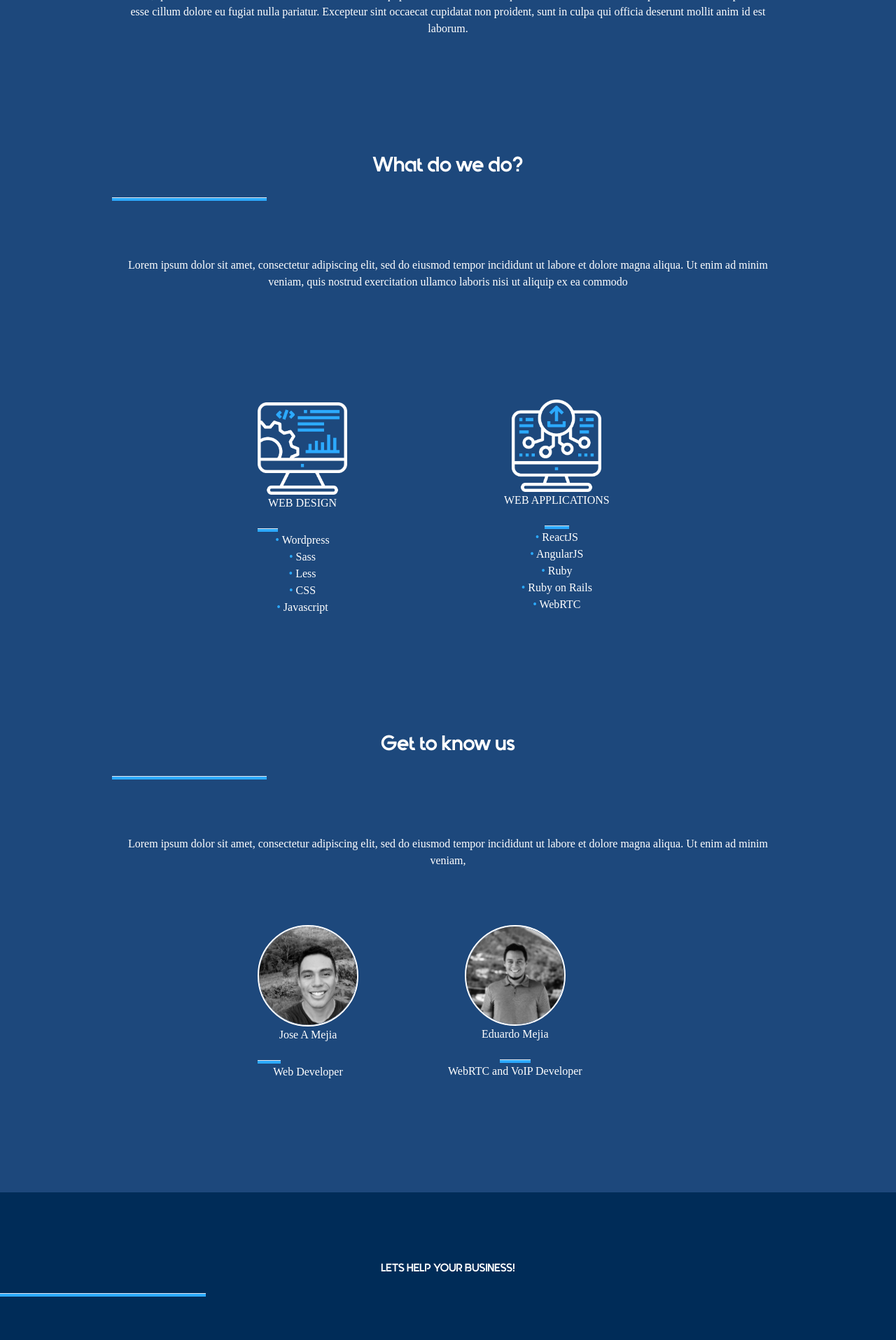
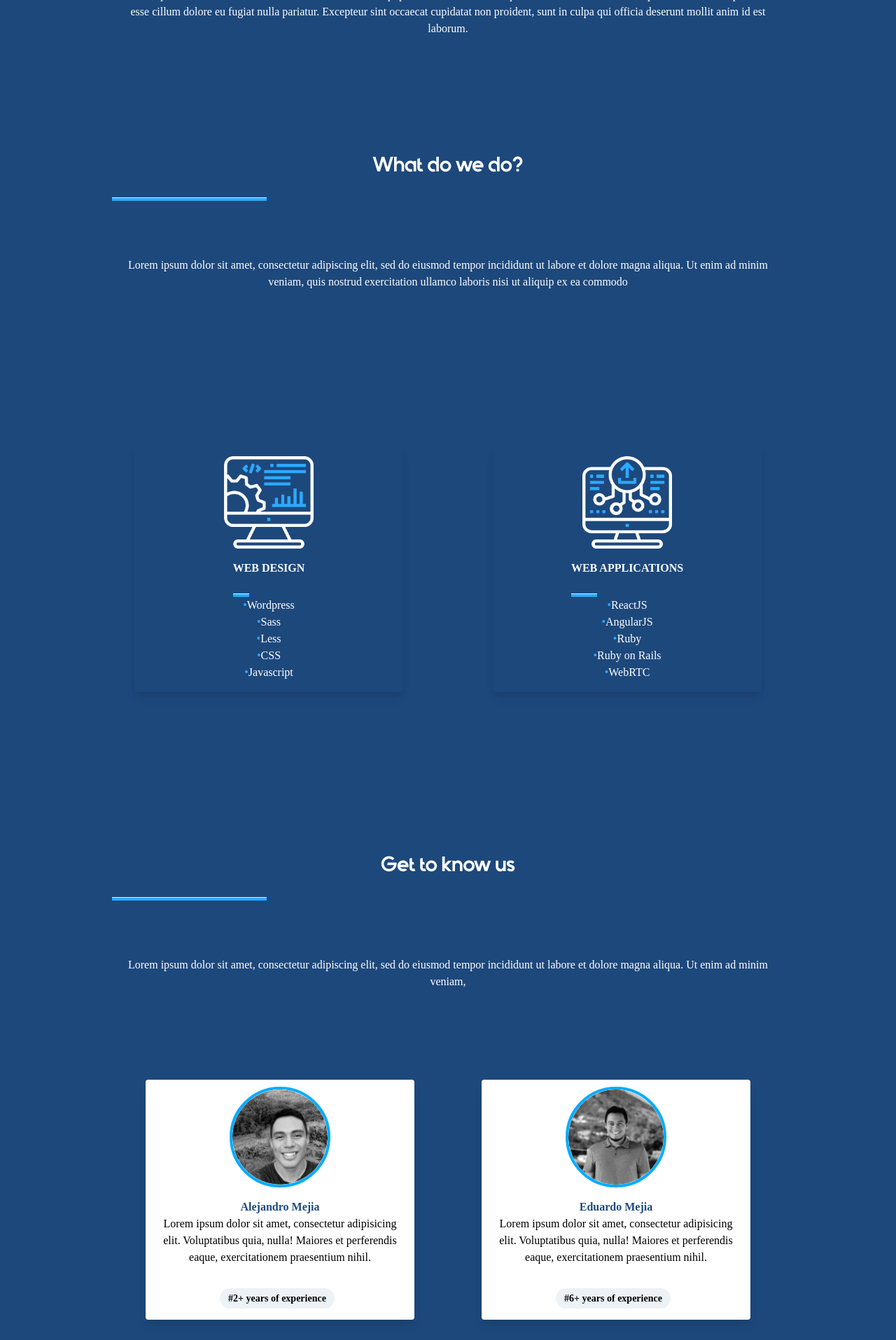
Before and after one commit to aalejandromr/devdat, a PHP site: page / in a window 1280 px wide. Shown: the part 1045-2960 px from the top of the page at 70% size. Run offline with PHP 8.4, Linux system fonts and the light colour scheme; some web fonts are replaced.

Commit message:
Adds major fix on UI and on Desktop UI

```diff
--- a/css/main.css
+++ b/css/main.css
@@ -4,16 +4,17 @@
 }
 
 @font-face {
-    font-family: 'Monserrat';
+  font-family: "Monserrat";
   src: url("../assets/tipografias/Montserrat/Montserrat-Regular.ttf");
 }
 
 * {
-    font-family: 'Monserrat';
+  font-family: "Monserrat";
 }
 
-h1, h2 {
-    font-family: 'quantify';
+h1,
+h2 {
+  font-family: "quantify";
 }
 
 body {
@@ -24,7 +25,6 @@ body {
 ul {
   padding: 0px;
 }
-
 
 .center {
   text-align: center;
@@ -59,17 +59,34 @@ ul {
   padding-top: 40px;
   overflow: hidden;
   background: rgb(29, 72, 124) 10px 10px / 16px 17px no-repeat;
-    background-image: -webkit-repeating-linear-gradient(#fff, #fff 2px, rgb(29, 72, 124) 2px, rgb(29, 72, 124) 33.3333%);
-    background-image: repeating-linear-gradient(#fff, #fff 2px, rgb(29, 72, 124) 0px, rgb(29, 72, 124) 37%);
+  background-image: -webkit-repeating-linear-gradient(
+    #fff,
+    #fff 2px,
+    rgb(29, 72, 124) 2px,
+    rgb(29, 72, 124) 33.3333%
+  );
+  background-image: repeating-linear-gradient(
+    #fff,
+    #fff 2px,
+    rgb(29, 72, 124) 0px,
+    rgb(29, 72, 124) 37%
+  );
   /* border-radius: 45px !important; */
   z-index: 1;
 }
 
 .with_nav #access_nav {
-    background-image: linear-gradient(45deg, transparent 13px, #ccc 13px, #ccc 15px, transparent 0), linear-gradient(-45deg, white 13px, #ccc 13px, #ccc 15px, white 0);
+  background-image: linear-gradient(
+      45deg,
+      transparent 13px,
+      #ccc 13px,
+      #ccc 15px,
+      transparent 0
+    ),
+    linear-gradient(-45deg, white 13px, #ccc 13px, #ccc 15px, white 0);
 }
 
-@media only screen and (min-width: 600px) and (max-width: 1500px){
+@media only screen and (min-width: 1501px) {
     .main-background {
       width: 102%;
       height: 43em;
@@ -85,7 +102,6 @@ ul {
       background-size: 100% 131%;
     }
 
-
     .site-eslogan {
       font-size: 5rem;
     }
@@ -99,7 +115,7 @@ ul {
     }
 
     h3 {
-        color: #2CAAFF;
+      color: #2caaff;
       font-size: 0.7em;
     }
 
@@ -168,11 +184,13 @@ ul {
       padding: 0.7em 2em 0.7em 2em;
     }
 
-    .input-wrapper input, .input-wrapper textarea {
+    .input-wrapper input,
+    .input-wrapper textarea {
       border: 1.5px solid #fff;
     }
 
-    ::-webkit-input-placeholder { /* WebKit browsers */
+    ::-webkit-input-placeholder {
+      /* WebKit browsers */
       opacity: 0.9 !important;
     }
 
@@ -194,19 +212,21 @@ ul {
 
     .team-photo-wrapper img {
       max-width: 9em;
-        border: 2px solid white;
+      border: 4px solid #00ACFF;
       border-radius: 500px;
       -moz-border-radius: 500px;
     }
 
-    ul {list-style: none}
+    ul {
+      list-style: none;
+    }
 
     li::before {
       content: "•";
-        color: rgb(44, 170, 255)
+      color: rgb(44, 170, 255);
     }
 
-    .contact .intern-spacing{
+    .contact .intern-spacing {
       margin-left: 1.5em;
       margin-right: 1.5em;
     }
@@ -214,9 +234,157 @@ ul {
     .team-margin {
       margin: 0em 8em 0em 13em;
     }
-
   }
 
+@media only screen and (min-width: 600px) and (max-width: 1500px) {
+  .main-background {
+    width: 102%;
+    height: 43em;
+    min-height: 10em;
+    position: relative;
+    top: 0px;
+    right: 2em;
+    background-image: url(../assets/background/devdat-background.png);
+    -webkit-background-size: 100% 131%;
+    -moz-background-size: 100% 131%;
+    -o-background-size: 100% 131%;
+    background-repeat: no-repeat;
+    background-size: 100% 131%;
+  }
+
+  .site-eslogan {
+    font-size: 5rem;
+  }
+
+  .main-header {
+    position: absolute;
+    left: 0;
+    right: 0;
+    bottom: 0;
+    top: 19.5em;
+  }
+
+  h3 {
+    color: #2caaff;
+    font-size: 0.7em;
+  }
+
+  .logo {
+    position: absolute;
+    top: 2em;
+    bottom: 0;
+    right: 0em;
+    left: 2.9em;
+  }
+
+  .logo img {
+    width: 12em !important;
+  }
+
+  .content-spacing {
+    margin: 10em;
+  }
+
+  .intern-spacing {
+    margin-top: 5em;
+  }
+
+  hr {
+    width: 23%;
+    background-color: rgb(44, 170, 255);
+    height: 4px;
+    border-radius: 0px;
+    margin-top: 1.5em;
+  }
+
+  footer {
+    height: 100%;
+    padding-bottom: 3em;
+    padding-top: 1em;
+    text-align: center;
+    background-color: #002c58;
+  }
+
+  .form {
+    padding: 5em 16em 5em 16em;
+  }
+
+  .input-wrapper {
+    margin-bottom: 0.7em;
+  }
+
+  .copy-right {
+    font-size: 8px;
+  }
+
+  .form-submit {
+    color: white;
+  }
+
+  form * {
+    padding: 0.4em;
+    background-color: #002c58;
+    color: white;
+  }
+
+  .form-submit {
+    color: #002c58;
+    background-color: white;
+    font-weight: bolder;
+    padding: 0.7em 2em 0.7em 2em;
+  }
+
+  .input-wrapper input,
+  .input-wrapper textarea {
+    border: 1.5px solid #fff;
+  }
+
+  ::-webkit-input-placeholder {
+    /* WebKit browsers */
+    opacity: 0.9 !important;
+  }
+
+  .services-img {
+    max-width: 8em;
+  }
+
+  .web-design {
+    margin: 0em 7em 0em 13em;
+  }
+
+  .web-applications {
+    margin: -0.5em 0.5em 0em 7em;
+  }
+
+  .team-photo-wrapper {
+    margin-top: 5em;
+  }
+
+  .team-photo-wrapper img {
+    max-width: 9em;
+    border: 4px solid #00ACFF;
+    border-radius: 500px;
+    -moz-border-radius: 500px;
+  }
+
+  ul {
+    list-style: none;
+  }
+
+  li::before {
+    content: "•";
+    color: rgb(44, 170, 255);
+  }
+
+  .contact .intern-spacing {
+    margin-left: 1.5em;
+    margin-right: 1.5em;
+  }
+
+  .team-margin {
+    margin: 0em 8em 0em 13em;
+  }
+}
 
 @media only screen and (max-width: 600px) {
   @font-face {
@@ -225,16 +393,17 @@ ul {
   }
 
   @font-face {
-        font-family: 'Monserrat';
+    font-family: "Monserrat";
     src: url("../assets/tipografias/Montserrat/Montserrat-Regular.ttf");
   }
 
   * {
-        font-family: 'Monserrat';
+    font-family: "Monserrat";
   }
 
-    h1, h2 {
-        font-family: 'quantify';
+  h1,
+  h2 {
+    font-family: "quantify";
   }
 
   body {
@@ -275,14 +444,31 @@ ul {
     padding-top: 40px;
     overflow: hidden;
     background: rgb(29, 72, 124) 10px 10px / 16px 17px no-repeat;
-        background-image: -webkit-repeating-linear-gradient(#fff, #fff 2px, rgb(29, 72, 124) 2px, rgb(29, 72, 124) 33.3333%);
-        background-image: repeating-linear-gradient(#fff, #fff 2px, rgb(29, 72, 124) 0px, rgb(29, 72, 124) 37%);
+    background-image: -webkit-repeating-linear-gradient(
+      #fff,
+      #fff 2px,
+      rgb(29, 72, 124) 2px,
+      rgb(29, 72, 124) 33.3333%
+    );
+    background-image: repeating-linear-gradient(
+      #fff,
+      #fff 2px,
+      rgb(29, 72, 124) 0px,
+      rgb(29, 72, 124) 37%
+    );
     /* border-radius: 45px !important; */
     z-index: 1;
   }
 
   .with_nav #access_nav {
-        background-image: linear-gradient(45deg, transparent 13px, #ccc 13px, #ccc 15px, transparent 0), linear-gradient(-45deg, white 13px, #ccc 13px, #ccc 15px, white 0);
+    background-image: linear-gradient(
+        45deg,
+        transparent 13px,
+        #ccc 13px,
+        #ccc 15px,
+        transparent 0
+      ),
+      linear-gradient(-45deg, white 13px, #ccc 13px, #ccc 15px, white 0);
   }
 
   .main-background {
@@ -370,16 +556,18 @@ ul {
     padding: 0.7em 2em 0.7em 2em;
   }
 
-    .input-wrapper input, .input-wrapper textarea {
+  .input-wrapper input,
+  .input-wrapper textarea {
     border: 1.5px solid #fff;
   }
 
-    ::-webkit-input-placeholder { /* WebKit browsers */
+  ::-webkit-input-placeholder {
+    /* WebKit browsers */
     opacity: 0.9 !important;
   }
 
   h3 {
-        color: #2CAAFF;
+    color: #2caaff;
     font-size: 0.7em;
   }
 
@@ -388,7 +576,7 @@ ul {
     top: 3em;
     bottom: 0;
     right: 0em;
-        left: 4.9em;
+    left: 6.5em;
   }
 
   .logo img {
@@ -418,15 +606,34 @@ ul {
     -moz-border-radius: 500px;
   }
 
-    ul {list-style: none}
+  ul {
+    list-style: none;
+  }
 
   li::before {
     content: "•";
-        color: rgb(44, 170, 255)
+    color: rgb(44, 170, 255);
   }
 
-    .contact .intern-spacing{
+  .contact .intern-spacing {
     margin-left: 1.5em;
     margin-right: 1.5em;
   }
 }
+
+.team-photo-wrapper .flex {
+    background-color: white;
+    margin: 5%;
+    padding-top: 1%;
+}
+.services-wrapper .flex {
+    margin: 5%;
+    padding-top: 1%;
+}
+.team-photo-wrapper .flex .team-header {
+    color: #1D487C;
+}
+
+.card-text-base {
+    color: black;
+}
--- a/index.php
+++ b/index.php
@@ -1,17 +1,21 @@
 <!DOCTYPE html>
 <html lang="en">
+
 <head>
-    <meta charset="UTF-8">
-    <meta name="viewport" content="width=device-width, initial-scale=1.0">
-    <link href="https://cdn.jsdelivr.net/npm/tailwindcss/dist/tailwind.min.css" rel="stylesheet">
-    <link rel="stylesheet" href="css/main.css">
+    <meta charset="UTF-8" />
+    <meta name="viewport" content="width=device-width, initial-scale=1.0" />
+    <link href="https://cdn.jsdelivr.net/npm/tailwindcss/dist/tailwind.min.css" rel="stylesheet" />
+    <link rel="stylesheet" href="css/main.css" />
     <title>DEVDAT</title>
 </head>
+
 <body>
     <div class="row burger-menu">
-            <p><a href="#main_nav" id="access_nav" class="access_aid">Skip to navigation</a></p>
+        <p>
+            <!-- <a href="#main_nav" id="access_nav" class="access_aid">Skip to navigation</a> -->
+        </p>
     </div>
-    <nav id="main_nav">
+    <!-- <nav id="main_nav">
         <ul>
             <li>
                 <a href=""> Home </a>
@@ -29,83 +33,123 @@
                 <a href=""> Contact </a>
             </li>
 
-            <p><a href="#body" id="access_top" class="access_aid">Skip to top</a></p>
+            <p>
+                <a href="#body" id="access_top" class="access_aid">Skip to top</a>
+            </p>
         </ul>
-    </nav>
-    <div class="row main-background">
-
-    </div>
+    </nav> -->
+    <div class="row main-background"></div>
 
     <div class="row logo">
         <a href="#">
-            <img src="assets/logo/logo-devdat.png" alt="DEVDAT, We Develop that">
+            <img src="assets/logo/logo-devdat.png" alt="DEVDAT, We Develop that" />
         </a>
     </div>
 
     <div class="container mx-auto center">
         <div class="row main-header">
             <div class="s12">
-                <h1 class="sm:text-4xl site-eslogan"> We're innovation </h1>
+                <h1 class="lg:text-6xl sm:text-6xl text-4xl">We're innovation</h1>
             </div>
             <div class="s12">
-                <h3 class="lg:text-2xl"> Let us help you grow your business. </h3>
+                <h3 class="lg:text-2xl sm:text-base text-base">Let us help you grow your business.</h3>
             </div>
         </div>
         <div class="row content-spacing">
             <div class="the-company-header">
-                    <h2 class="text-3xl"> The company </h2>
+                <h2 class="text-3xl">The company</h2>
             </div>
-                <hr/>
+            <hr />
             <div class="the-company-info intern-spacing">
                 <p class="text-base">
-                        Lorem ipsum dolor sit amet, consectetur adipiscing elit, sed do eiusmod
-                        tempor incididunt ut labore et dolore magna aliqua. Ut enim ad minim veniam,
-                        quis nostrud exercitation ullamco laboris nisi ut aliquip ex ea commodo
-                        consequat. Duis aute irure dolor in reprehenderit in voluptate velit esse
-                        cillum dolore eu fugiat nulla pariatur. Excepteur sint occaecat cupidatat
-                        non proident, sunt in culpa qui officia deserunt mollit anim id est laborum.
+                    Lorem ipsum dolor sit amet, consectetur adipiscing elit, sed do
+                    eiusmod tempor incididunt ut labore et dolore magna aliqua. Ut enim
+                    ad minim veniam, quis nostrud exercitation ullamco laboris nisi ut
+                    aliquip ex ea commodo consequat. Duis aute irure dolor in
+                    reprehenderit in voluptate velit esse cillum dolore eu fugiat nulla
+                    pariatur. Excepteur sint occaecat cupidatat non proident, sunt in
+                    culpa qui officia deserunt mollit anim id est laborum.
                 </p>
             </div>
         </div>
 
         <div class="row content-spacing">
             <div class="what-we-do-header">
-                    <h2 class="text-3xl"> What do we do? </h2>
+                <h2 class="text-3xl">What do we do?</h2>
             </div>
-                <hr/>
+            <hr />
             <div class="what-we-do-info intern-spacing">
                 <p class="text-base">
-                        Lorem ipsum dolor sit amet, consectetur adipiscing elit, sed do eiusmod
-                        tempor incididunt ut labore et dolore magna aliqua. Ut enim ad minim veniam,
-                        quis nostrud exercitation ullamco laboris nisi ut aliquip ex ea commodo
+                    Lorem ipsum dolor sit amet, consectetur adipiscing elit, sed do
+                    eiusmod tempor incididunt ut labore et dolore magna aliqua. Ut enim
+                    ad minim veniam, quis nostrud exercitation ullamco laboris nisi ut
+                    aliquip ex ea commodo
                 </p>
             </div>
         </div>
 
-        <div class="row content-spacing">
-            <div class="services flex items-center">
-                <div class="s6 web-design">
-                    <img class="services-img" src="./assets/icons/WEB_DESIGN_PNG.png" alt="Web Design">
-                    <h5> WEB DESIGN </h5>
-                    <hr/>
+
+        <!-- <div class="services flex items-center">
+                <div class="sm:w-full md:w-full lg:w-1/2 xl:w-1/2 web-design">
+                    <img class="services-img" src="./assets/icons/WEB_DESIGN_PNG.png" alt="Web Design" />
+                    <h5>WEB DESIGN</h5>
+                    <hr />
                     <ul>
-                        <li> Wordpress </li>
-                        <li> Sass </li>
-                        <li> Less </li>
-                        <li> CSS </li>
-                        <li> Javascript </li>
+                        <li>Wordpress</li>
+                        <li>Sass</li>
+                        <li>Less</li>
+                        <li>CSS</li>
+                        <li>Javascript</li>
                     </ul>
                 </div>
-                <div class="s6 web-applications flex flex-col items-center">
-                    <img class="services-img" src="./assets/icons/WEB_APPLICATIONS_PNG.png" alt="Web Applications">
-                    <h5> WEB APPLICATIONS </h5>
-                    <hr/>
+                <div class="sm:w-full md:w-full lg:w-1/2 xl:w-1/2 web-applications flex flex-col items-center">
+                    <img class="services-img" src="./assets/icons/WEB_APPLICATIONS_PNG.png" alt="Web Applications" />
+                    <h5>WEB APPLICATIONS</h5>
+                    <hr />
                     <ul>
-                        <li> ReactJS </li>
-                        <li> AngularJS </li>
-                        <li> Ruby </li>
-                        <li> Ruby on Rails </li>
-                        <li> WebRTC </li>
+                        <li>ReactJS</li>
+                        <li>AngularJS</li>
+                        <li>Ruby</li>
+                        <li>Ruby on Rails</li>
+                        <li>WebRTC</li>
+                    </ul>
+                </div>
+            </div> -->
+        <div class="flex flex-wrap items-center justify-center services-wrapper">
+            <div class="sm:w-full md:w-full lg:w-1/2 xl:w-1/2 flex flex-col items-center max-w-sm rounded overflow-hidden shadow-lg">
+                <img class="services-img" src="./assets/icons/WEB_DESIGN_PNG.png" alt="Web Design" />
+                <div class="px-6 py-4">
+                    <div class="team-header font-bold">
+                        <h5>WEB DESIGN</h5>
+                    </div>
+
+                    <hr />
+                    <ul>
+                        <li>Wordpress</li>
+                        <li>Sass</li>
+                        <li>Less</li>
+                        <li>CSS</li>
+                        <li>Javascript</li>
+                    </ul>
+                </div>
+            </div>
+
+            <div class="sm:w-full md:w-full lg:w-1/2 xl:w-1/2 max-w-sm flex flex-col items-center rounded overflow-hidden shadow-lg">
+
+
+                <img class="services-img" src="./assets/icons/WEB_APPLICATIONS_PNG.png" alt="Web Applications" />
+                <div class="px-6 py-4">
+                    <div class="team-header font-bold">
+                        <h5>WEB APPLICATIONS</h5>
+                    </div>
+
+                    <hr />
+                    <ul>
+                        <li>ReactJS</li>
+                        <li>AngularJS</li>
+                        <li>Ruby</li>
+                        <li>Ruby on Rails</li>
+                        <li>WebRTC</li>
                     </ul>
                 </div>
             </div>
@@ -113,16 +157,55 @@
 
         <div class="row get-to-know-us content-spacing ">
             <div class="get-to-know-us-header">
-                <h2 class="text-3xl"> Get to know us </h2>
+                <h2 class="text-3xl">Get to know us</h2>
             </div>
-            <hr/>
+            <hr />
             <div class="get-to-know-us-info intern-spacing">
-                <p class="text-base"> Lorem ipsum dolor sit amet, consectetur adipiscing elit, sed do eiusmod
-                        tempor incididunt ut labore et dolore magna aliqua. Ut enim ad minim veniam,
+                <p class="text-base">
+                    Lorem ipsum dolor sit amet, consectetur adipiscing elit, sed do
+                    eiusmod tempor incididunt ut labore et dolore magna aliqua. Ut enim
+                    ad minim veniam,
                 </p>
             </div>
-            <div class="flex team-photo-wrapper">
-                <div class="flex items-center s6 team-margin">
+            <div class="flex flex-wrap items-center justify-center team-photo-wrapper">
+                <div
+                    class="sm:w-full md:w-full lg:w-1/2 xl:w-1/2 flex flex-col items-center max-w-sm rounded overflow-hidden shadow-lg">
+                    <img class="w-full" src="./assets/pictures/ALE_PHOTO.png" alt="Sunset in the mountains" />
+                    <div class="px-6 py-4">
+                        <div class="team-header font-bold">
+                            <h4> Alejandro Mejia </h4>
+                        </div>
+                        <p class="card-text-base">
+                            Lorem ipsum dolor sit amet, consectetur adipisicing elit.
+                            Voluptatibus quia, nulla! Maiores et perferendis eaque,
+                            exercitationem praesentium nihil.
+                        </p>
+                    </div>
+                    <div class="px-6 py-4">
+                        <span
+                            class="card-text-base inline-block bg-gray-200 rounded-full px-3 py-1 text-sm font-semibold  mr-2">#2+ years of experience</span>
+                    </div>
+                </div>
+
+                <div
+                    class="sm:w-full md:w-full lg:w-1/2 xl:w-1/2 max-w-sm flex flex-col items-center  rounded overflow-hidden shadow-lg">
+                    <img class="w-full" src="./assets/pictures/EDU_PHOTO.png" alt="Sunset in the mountains" />
+                    <div class="px-6 py-4">
+                        <div class="team-header font-bold">
+                            <h4> Eduardo Mejia </h4>
+                        </div>
+                        <p class="card-text-base">
+                            Lorem ipsum dolor sit amet, consectetur adipisicing elit.
+                            Voluptatibus quia, nulla! Maiores et perferendis eaque,
+                            exercitationem praesentium nihil.
+                        </p>
+                    </div>
+                    <div class="px-6 py-4">
+                        <span
+                            class="card-text-base inline-block bg-gray-200 rounded-full px-3 py-1 text-sm font-semibold  mr-2">#6+ years of experience</span>
+                    </div>
+                </div>
+                <!-- <div class="flex items-center s6 team-margin">
                     <div class="team flex flex-col ">
                         <img src="./assets/pictures/ALE_PHOTO.png" alt="Jose A Mejia">
                         <div class="team-header">
@@ -133,9 +216,9 @@
                             <p class="text-base"> Web Developer </p>
                         </div>
                     </div>
-                </div>
+                </div> -->
 
-                <div class=" s6">
+                <!-- <div class=" s6">
                     <div class="team flex flex-col items-center">
                         <img src="./assets/pictures/EDU_PHOTO.png" alt="Eduardo Mejia">
                         <div class="team-header">
@@ -146,7 +229,7 @@
                             <p class="text-base"> WebRTC and VoIP Developer </p>
                         </div>
                     </div>
-                </div>
+                </div> -->
             </div>
         </div>
     </div>
@@ -154,27 +237,29 @@
     <footer>
         <div class="row contact">
             <div class="header intern-spacing">
-                <h2> LETS HELP YOUR BUSINESS! </h2>
+                <h2 class="text-3xl">LETS HELP YOUR BUSINESS!</h2>
             </div>
-            <hr/>
+            <hr />
             <div class="text intern-spacing">
-                <p class="text-base"> Tell us about your project, and get a free quote with an dedicated team. </p>
+                <p class="text-base">
+                    Tell us about your project, and get a free quote with an dedicated
+                    team.
+                </p>
             </div>
             <div class="form">
                 <form action="">
                     <div class="flex flex-col input-wrapper">
                         <label for="name"> </label>
-                        <input name="name" type="text" placeholder="Your name">
+                        <input name="name" type="text" placeholder="Your name" />
                     </div>
 
                     <div class="flex flex-col input-wrapper">
                         <label for="telephone"></label>
-                        <input name="telephone" type="text" placeholder="phone">
-
+                        <input name="telephone" type="text" placeholder="phone" />
                     </div>
                     <div class="flex flex-col input-wrapper">
                         <label for="email"></label>
-                        <input type="text" name="email" placeholder="email">
+                        <input type="text" name="email" placeholder="email" />
                     </div>
                     <div class="flex flex-col input-wrapper">
                         <label for="project"></label>
@@ -182,25 +267,28 @@
                     </div>
 
                     <div class="flex flex-row-reverse">
-                        <button class="form-submit"> SEND </button>
+                        <button class="form-submit">SEND</button>
                     </div>
-
                 </form>
             </div>
         </div>
 
         <div class="copy-right ">
-            <p class="text-xs"> DEVDAT 2019 All right reserved | + 1 (239) 628- 6079 | <a href=""> info@devdat.io </a> </p>
+            <p class="text-xs">
+                DEVDAT 2019 All right reserved | + 1 (239) 628- 6079 |
+                <a href=""> info@devdat.io </a>
+            </p>
         </div>
     </footer>
 </body>
 <script>
-	var nav = document.getElementById('access_nav'),
+    var nav = document.getElementById("access_nav"),
         body = document.body;
 
-	nav.addEventListener('click', function(e) {
-		body.className = body.className? '' : 'with_nav';
+    nav.addEventListener("click", function (e) {
+        body.className = body.className ? "" : "with_nav";
         e.preventDefault();
     });
 </script>
+
 </html>
```
Lines whose indentation alone changed are shown as unchanged.
